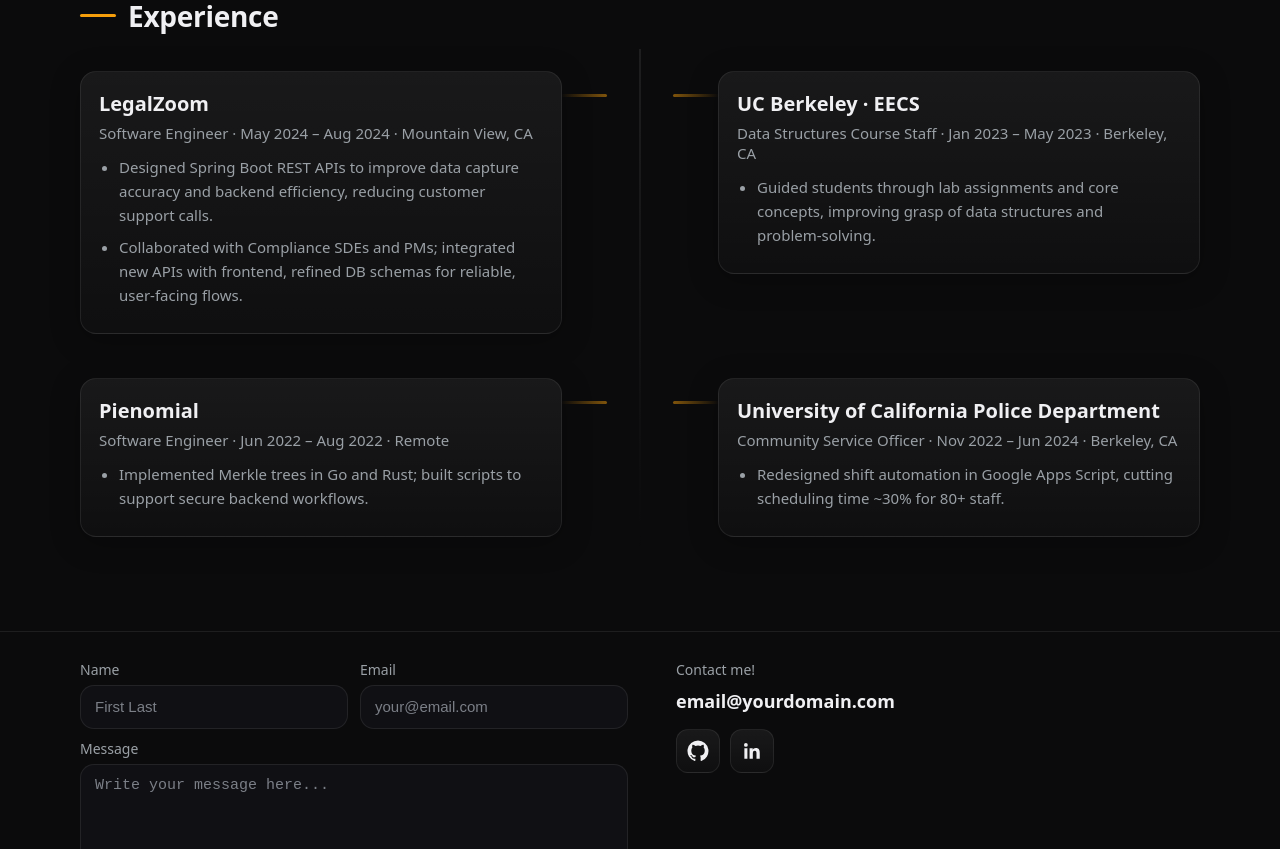
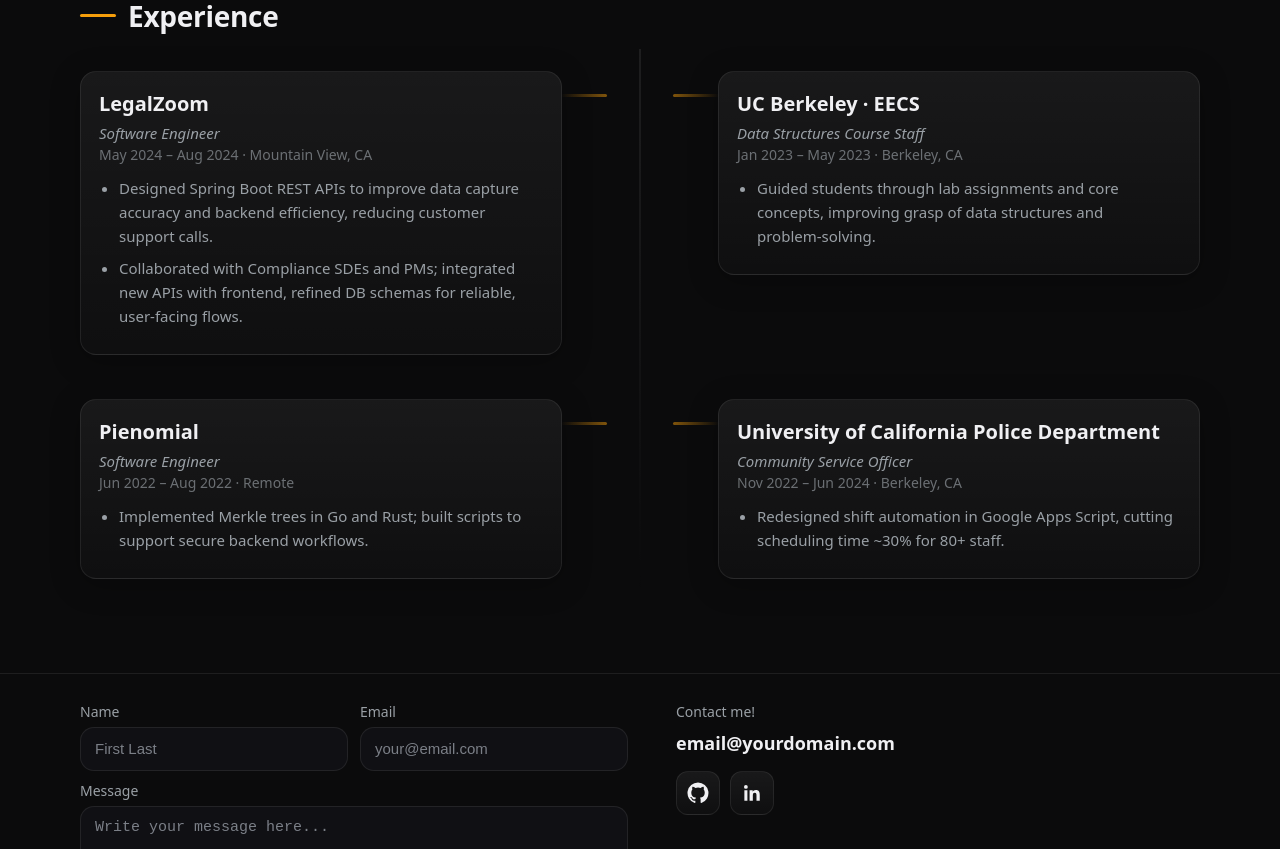
Before and after one commit to japinder12/japinder12.github.io, a Next.js app: page / in a window 1280 px wide. Shown: the part 1440-2289 px from the top of the page. Built offline with nearby package versions, Linux system fonts and the light colour scheme; no server answers.

Commit message:
fix email form and experience cards

```diff
--- a/src/components/Experience.tsx
+++ b/src/components/Experience.tsx
@@ -48,7 +48,8 @@
             <div className="tl-item reveal" style={{ transitionDelay: `${80 + i * 80}ms` }} key={x.company}>
               <div className="tl-card">
                 <div className="tl-company">{x.company}</div>
-                <div className="tl-role">{x.role} · <span className="tl-period">{x.period}</span></div>
+                <div className="tl-role">{x.role}</div>
+                <div className="tl-meta">{x.period}</div>
                 <ul className="tl-list">
                   {x.bullets.map((b, j) => <li key={j}>{b}</li>)}
                 </ul>
--- a/src/components/Footer.tsx
+++ b/src/components/Footer.tsx
@@ -7,7 +7,8 @@
   const [error, setError] = React.useState('')
   const handleSubmit: React.FormEventHandler<HTMLFormElement> = async (e) => {
     e.preventDefault()
-    const fd = new FormData(e.currentTarget)
+    const form = e.currentTarget // capture before awaits to avoid React event nullification
+    const fd = new FormData(form)
     const name = (fd.get('name') as string || '').trim()
     const email = (fd.get('email') as string || '').trim()
     const message = (fd.get('message') as string || '').trim()
@@ -26,7 +27,7 @@
         throw new Error(msg)
       }
       setStatus('sent')
-      e.currentTarget.reset()
+      form.reset()
     } catch (err: any) {
       setStatus('error')
       setError(err?.message || 'Something went wrong')
--- a/src/components/ProjectsGrid.tsx
+++ b/src/components/ProjectsGrid.tsx
@@ -6,7 +6,7 @@
 
 const GH = (process.env.NEXT_PUBLIC_GITHUB_URL as string) || 'https://github.com/japinder12'
 const projects: Project[] = [
-  { title: 'k‑NN Geolocation (CLIP)', blurb: 'Predict image geolocations with CLIP embeddings + k‑NN; lowest MDE via tuned k.', tag: 'ML · PyTorch', href: 'https://www.google.com' },
+  { title: 'k‑NN Geolocation (CLIP)', blurb: 'Predict image geolocations with CLIP embeddings + k‑NN; lowest MDE via tuned k.', tag: 'ML · PyTorch', href: GH },
   { title: 'LSTM Classical Music Generator', blurb: 'End‑to‑end MIDI pipeline with TensorFlow/Keras + music21; sequence model for composition.', tag: 'ML · TensorFlow', href: GH+'/resumes' },
   { title: 'Encrypted File Sharing', blurb: 'Secure sharing in Go using RSA for auth and storage; spec‑driven design.', tag: 'Go · Security', href: GH },
   { title: 'CSO Scheduler', blurb: 'Automated data collection and shift assignment in Google Apps Script with custom matching.', tag: 'Apps Script', href: GH},
--- a/src/styles/globals.css
+++ b/src/styles/globals.css
@@ -234,7 +234,8 @@
 
 /* Text styles for timeline items */
 .tl-company { font-weight: 800; font-size: 20px; }
-.tl-role { color: var(--muted); font-size: 15px; margin-top: 6px; }
+.tl-role { color: var(--muted); font-size: 15px; margin-top: 6px; font-style: italic; }
+.tl-meta { color: var(--muted); opacity: 0.65; font-size: 14px; margin-top: 2px; }
 .tl-list { margin: 12px 0 0; padding-left: 20px; }
 .tl-list li { color: var(--muted); margin: 8px 0; font-size: 15px; line-height: 1.6; }
 
```
